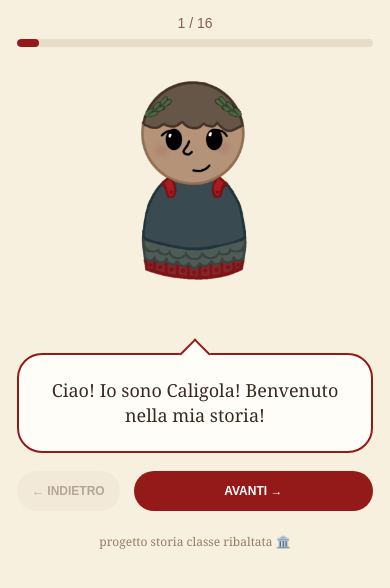
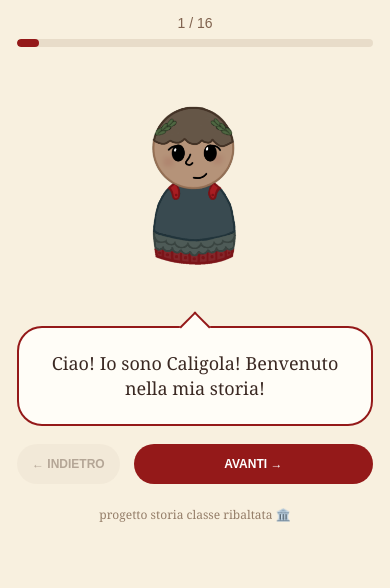
Before and after one commit to drixq/progettostoria, a plain HTML site: page index.html in a window 390 px wide. Shown: the part 140-728 px from the top of the page. Drawn offline with Linux system fonts and the light colour scheme.

Commit message:
Adjust character sizes for larger screens

```diff
--- a/style.css
+++ b/style.css
@@ -247,18 +247,19 @@ footer {
     }
 }
 /* PERSONAGGI PIÙ GRANDI SU TELEFONO */
-@media (max-width: 600px) {
+@media (min-width: 601px) {
+
     .characters {
-        height: 34vh;
-        min-height: 230px;
-        max-height: 310px;
+        height: 400px !important;
     }
+
     #caligola {
-        height: 108%;
-        max-width: 68%;
+        height: 370px !important;
+        max-width: 65% !important;
     }
+
     .horse {
-        height: 105%;
-        max-width: 65%;
+        height: 350px !important;
+        max-width: 65% !important;
     }
 }
```
